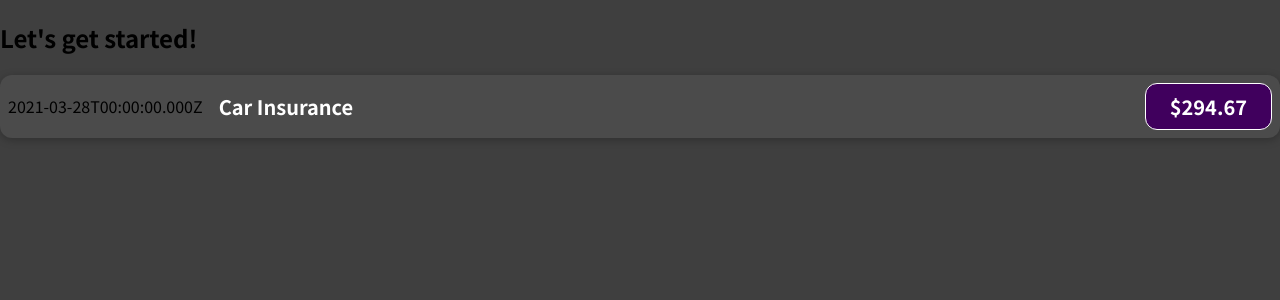
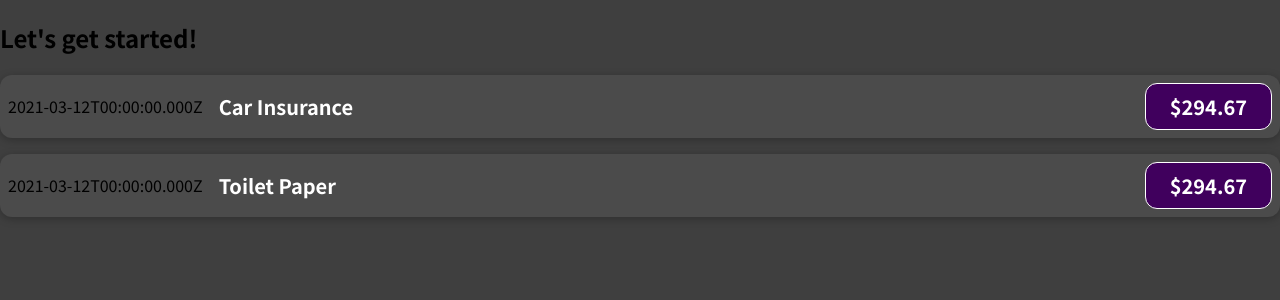
Before and after one commit to motifaithed/react-complete-guide, a JavaScript app: page / in a window 1280 px wide. Shown: the top 300 px of the page. Built offline with nearby package versions, Linux system fonts and the light colour scheme.

Commit message:
Passing data via props

```diff
--- a/src/App.js
+++ b/src/App.js
@@ -1,10 +1,25 @@
 import ExpenseItem from "./components/ExpenseItem";
 
 function App() {
+  const expenses = [
+    { title: "Car Insurance", amount: 294.67, date: new Date(2021, 2, 12) },
+    { title: "Toilet Paper", amount: 294.67, date: new Date(2021, 2, 12) },
+    { title: "Car Insurance", amount: 294.67, date: new Date(2021, 2, 12) },
+    { title: "Car Insurance", amount: 294.67, date: new Date(2021, 2, 12) },
+  ];
   return (
     <div>
       <h2>Let's get started!</h2>
-      <ExpenseItem></ExpenseItem>
+      <ExpenseItem
+        title={expenses[0].title}
+        amount={expenses[0].amount}
+        date={expenses[0].date}
+      ></ExpenseItem>
+      <ExpenseItem
+        title={expenses[1].title}
+        amount={expenses[1].amount}
+        date={expenses[1].date}
+      ></ExpenseItem>
     </div>
   );
 }
--- a/src/components/ExpenseItem.js
+++ b/src/components/ExpenseItem.js
@@ -1,15 +1,12 @@
 import './ExpenseItem.css';
 
-function ExpenseItem() {
-     const expenseDate = new Date(2021, 2, 28);
-    const expenseTitle = 'Car Insurance';
-    const expenseAmount = 294.67
+function ExpenseItem(props) {
   return (
     <div className='expense-item'>
-      <div>{expenseDate.toISOString()}</div>
+      <div>{props.date.toISOString()}</div>
       <div className='expense-item__description'>
-        <h2>{expenseTitle}</h2>
-        <div className='expense-item__price'>${expenseAmount}</div>
+        <h2>{props.title}</h2>
+        <div className='expense-item__price'>${props.amount}</div>
       </div>
     </div>
   );
```
Also changed, not shown: 1 other file (tests, documents, lock files or other folders).
